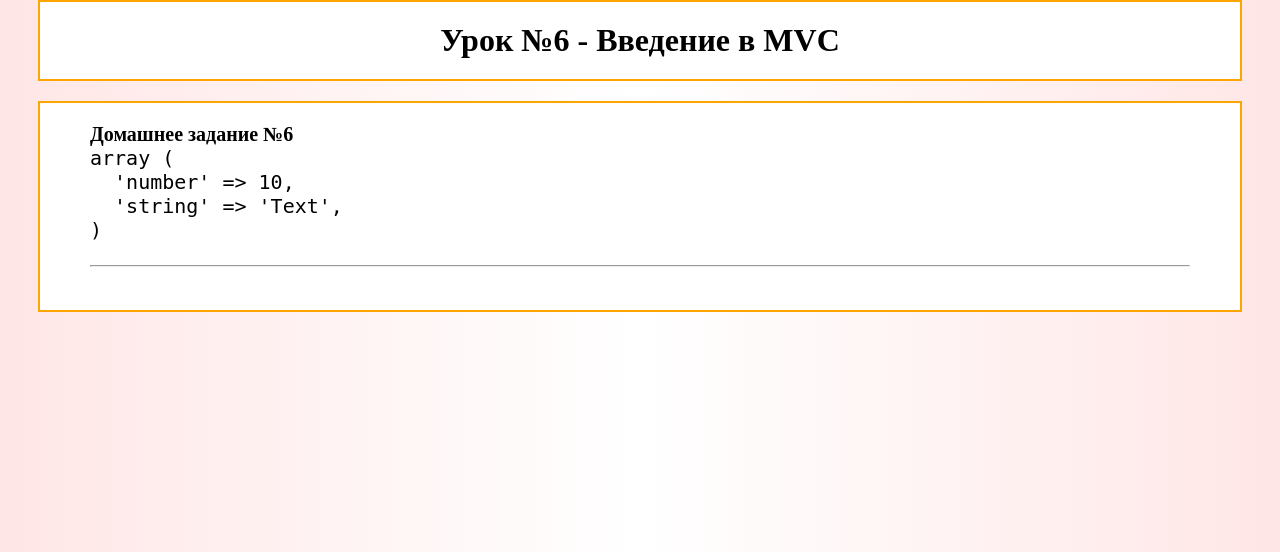
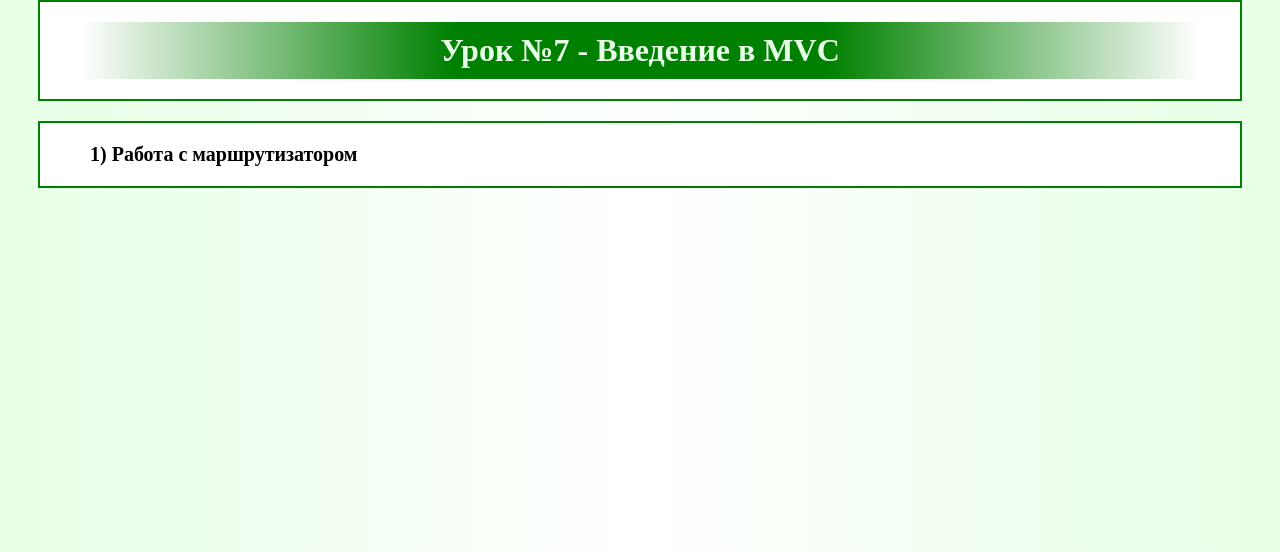
Before and after one commit to RuslanPeka/hillel_test, a PHP site: page /web/index.php in a window 1280 px wide. Shown: the top 552 px of the page. Run offline with PHP 8.4, Linux system fonts and the light colour scheme.

Commit message:
Lesson_number_7

```diff
--- /dev/null
+++ b/app/Config/routingMap.php
@@ -0,0 +1,7 @@
+<?php
+
+return [
+    '/' => 'Home',
+    '/about' => 'about',
+    '/gallery' => 'gallery'
+];
--- a/core/Help.php
+++ b/core/MyHelp.php
@@ -2,14 +2,14 @@
 
 namespace Core;
 
-class Help
+class MyHelp
 {
-    public function head($str)
+    public static function head($str)
     {
         echo "<b>$str</b>";
     }
 
-    public function br()
+    public static function br()
     {
         echo '<br><hr><br>';
     }
--- a/core/Router.php
+++ b/core/Router.php
@@ -4,12 +4,22 @@ namespace Core;
 
 class Router
 {
-    public $number = 10;
-    public $string = 'Text';
+    private $routingMap;
+    private $requestPath;
+
+    public function __construct()
+    {
+        $this -> routingMap = include_once '../app/Config/routingMap.php';
+        $this -> requestPath = $_SERVER['PATH_INFO']??'/';
+    }
 
     public function run()
     {
-        $class_vars = get_class_vars(Router::class);
-        return var_export($class_vars);
+        // var_export($this -> routingMap);
+        // var_export($_SERVER);
+        if(in_array($this -> requestPath, array_keys($this -> routingMap))) {
+            $classNamespace = 'App\\Controllers\\' . $this->routingMap[$this->requestPath] . 'Controller';
+            $classObj = new $classNamespace;
+        }
     }
 }
--- a/web/index.php
+++ b/web/index.php
@@ -1,6 +1,7 @@
 <?php
+    // ========== Проект в MVC-формате ==========
     use Core\Router;
-    use Core\Help;
+    use Core\MyHelp;
     require_once "../vendor/autoload.php";
 ?>
 <!DOCTYPE html>
@@ -8,24 +9,22 @@
 <head>
     <meta charset="UTF-8">
     <meta name="viewport" content="width=device-width, initial-scale=1.0">
-    <title>Урок №6</title>
+    <title>Урок №7</title>
     <link rel="stylesheet" href="styles.css">
 </head>
 <body>
     <header class="lesson">
-        <h1>Урок №6 - Введение в MVC</h1>
+        <h1>Урок №7 - Введение в MVC</h1>
     </header>
     <section class="lesson">
         <div id="main">
             <?php
-                // ========== Проект в MVC-формате ==========
-                $help = new Help;
-                $help -> head("Домашнее задание №6");
-                $obj = new Router;
+                $router = new Router();
+
+                MyHelp::head('1) Работа с маршрутизатором');
                 echo '<pre>';
-                $obj -> run();
+                $router -> run();
                 echo '</pre>';
-                $help -> br();
             ?>
         </div>
     </section>
--- a/web/styles.css
+++ b/web/styles.css
@@ -4,7 +4,7 @@
 }
 
 body {
-    background: linear-gradient(90deg, rgb(255, 230, 230), white,rgb(255, 230, 230));
+    background: linear-gradient(90deg, rgb(230, 255, 230), white,rgb(230, 255, 230));
 }
 
 .lesson {
@@ -14,12 +14,17 @@ body {
 header {
     margin: 0 auto;
     width: 1200px;
-    border: 2px solid orange;
+    border: 2px solid green;
 }
 header h1 {
+    margin: 0 auto;
     margin-top: 20px;
     margin-bottom: 20px;
+    padding: 10px;
+    width: 1100px;
     text-align: center;
+    background: linear-gradient(90deg, white, green, green, white);
+    color: rgb(230, 255, 230);
 }
 
 section {
@@ -27,12 +32,14 @@ section {
     margin-top: 20px;
     width: 1200px;
     font-size: 20px;
-    border: 2px solid orange;
+    border: 2px solid green;
 }
 
 #main {
+    overflow: auto;
     margin: 0 auto;
     margin-top: 20px;
     margin-bottom: 20px;
     width: 1100px;
+    text-overflow: inherit;
 }
```
Also changed, not shown: app/Controllers/HomeController.php (added, +8 -0 lines), 4 other files.
